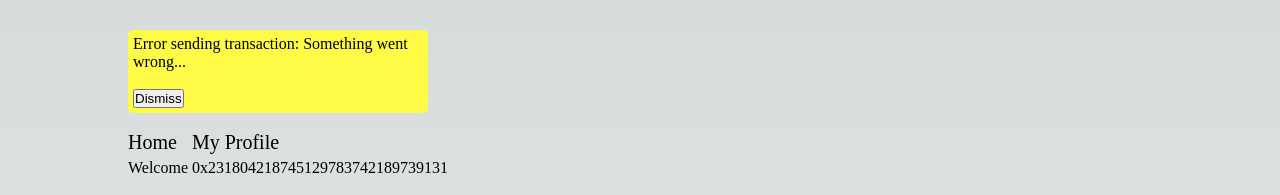
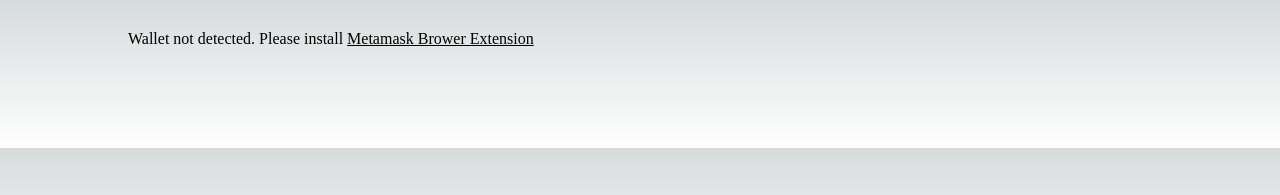
Before and after one commit to nvmmonkey/adopt-pet-hardhat, a React (Create React App) app in the folder frontend/: page / in a window 1280 px wide. Shown: the top 195 px of the page. Built offline with nearby package versions, Linux system fonts and the light colour scheme.

Commit message:
Wallet not detected in windown.ethereum component

```diff
--- a/frontend/src/App.js
+++ b/frontend/src/App.js
@@ -1,6 +1,7 @@
 import { Navbar } from "./components/Navbar";
 import { PetItem } from "./components/PetItem";
 import { TxError } from "./components/TxError";
+import { WalletNotDetected } from "./components/WalletNotDetected";
 import { useState, useEffect } from "react";
 
 function App() {
@@ -16,6 +17,9 @@ function App() {
     fetchPets();
   }, []);
 
+  if (window.ethereum === undefined) {
+    return <WalletNotDetected />;
+  }
   return (
     <div className="container">
       <TxError />
@@ -24,7 +28,7 @@ function App() {
 
       <div className="items">
         {pets.map((pet) => (
-          <PetItem key={pet.id} pet={pet}/>
+          <PetItem key={pet.id} pet={pet} />
         ))}
       </div>
     </div>
--- /dev/null
+++ b/frontend/src/components/WalletNotDetected.js
@@ -0,0 +1,15 @@
+export function WalletNotDetected() {
+  return (
+    <div className="container">
+      Wallet not detected. Please install{" "}
+      <a
+        target="_blank"
+        rel="noreferrer"
+        className="link"
+        href="https://metamask.io/download/"
+      >
+        Metamask Brower Extension
+      </a>
+    </div>
+  );
+}
```
